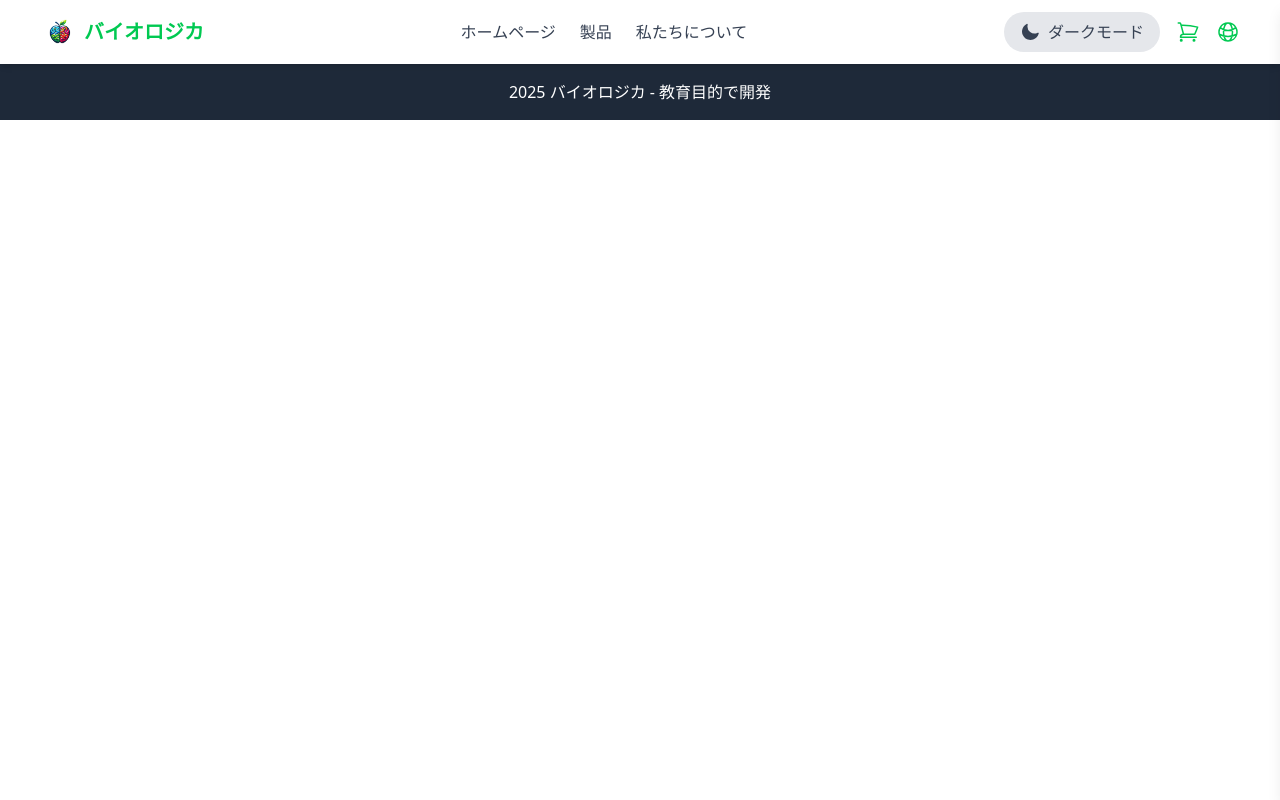
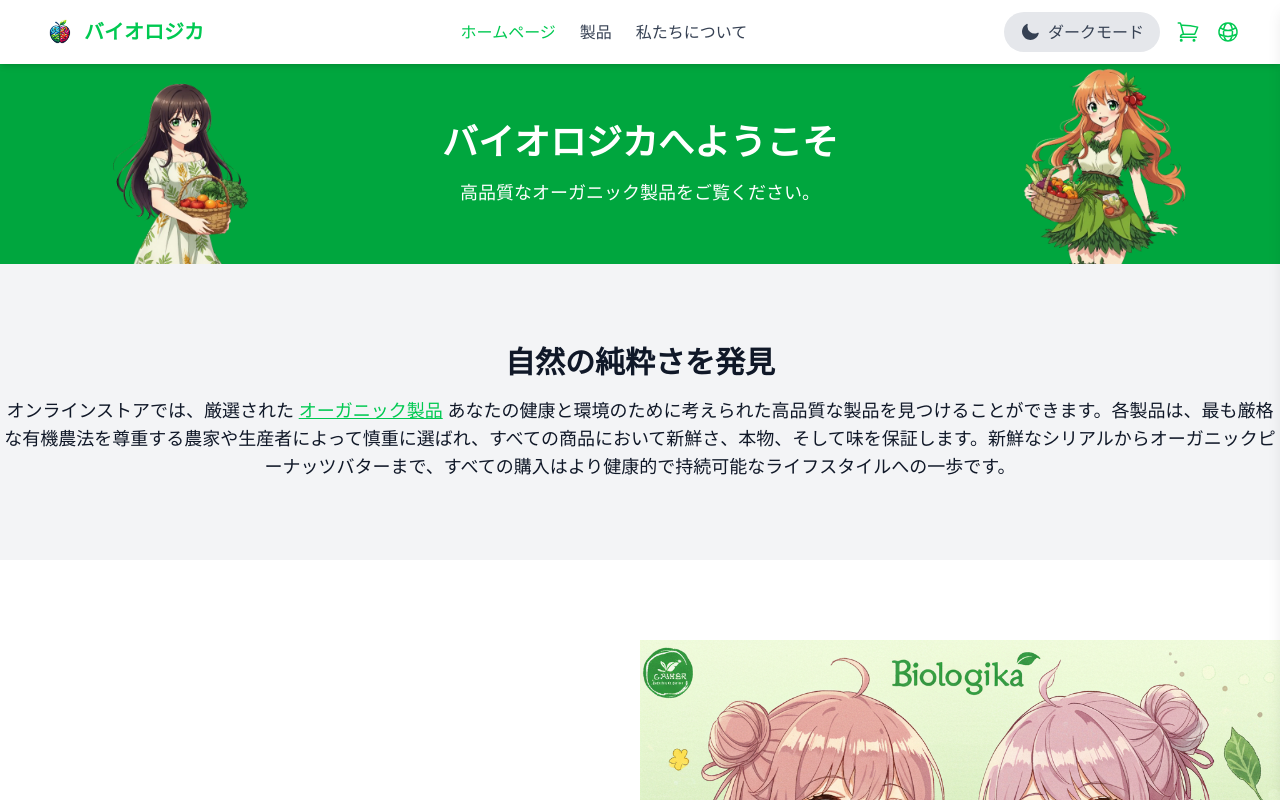
Before and after one commit to ebrancati/Biologika-eCommerce, a React (Vite) app: page /ja/homepage in a window 1280 px wide. Shown: the top 800 px of the page. Built offline with nearby package versions, Linux system fonts and the light colour scheme.

Commit message:
Feat: change language using URL path instead of localStorage

```diff
--- a/src/App.tsx
+++ b/src/App.tsx
@@ -1,5 +1,5 @@
 import { useState, useEffect } from 'react';
-import { Routes, Route } from 'react-router-dom';
+import { Routes, Route, useLocation, useNavigate } from 'react-router-dom';
 import ProductsPage from './pages/ProductsPage';
 import HomePage from './pages/HomePage';
 import AboutUsPage from './pages/AboutUsPage';
@@ -9,10 +9,19 @@ import Footer from './components/Footer';
 function App() {
     const [cart, setCart] = useState<{ title: string; price: number }[]>([]);
     const [language, setLanguage] = useState(localStorage.getItem('language') || 'ja');
+    const location = useLocation();
+    const navigate = useNavigate();
 
     useEffect(() => {
-        localStorage.setItem('language', language);
-    }, [language]);
+        const pathLanguage = location.pathname.split('/')[1];
+
+        if (pathLanguage === 'it' || pathLanguage === 'ja') {
+            setLanguage(pathLanguage);
+        } else if (location.pathname == '/') {
+            setLanguage('ja');
+            navigate(`/ja/homepage`);
+        }
+    }, [location, navigate]);
 
     const addToCart = (product: { title: string; price: number }) => {
         setCart([...cart, product]);
@@ -37,9 +46,9 @@ function App() {
                 changeLanguage={changeLanguage}
             />
             <Routes>
-                <Route path="/" element={<HomePage language={language} />} />
-                <Route path="/prodotti" element={<ProductsPage language={language} addToCart={addToCart} />} />
-                <Route path="/chi-siamo" element={<AboutUsPage language={language} />} />
+                <Route path="/:language/homepage" element={<HomePage language={language} />} />
+                <Route path="/:language/products" element={<ProductsPage language={language} addToCart={addToCart} />} />
+                <Route path="/:language/about-us" element={<AboutUsPage language={language} />} />
             </Routes>
             <Footer language={language} />
         </>
--- a/src/components/Header.tsx
+++ b/src/components/Header.tsx
@@ -10,9 +10,9 @@ interface PageHeaderProps {
 
 const Header: React.FC<PageHeaderProps> = ({ title, subtitle }) => {
     const location = useLocation();
-    const isHomePage = location.pathname === '/';
-    const isProductsPage = location.pathname === '/prodotti';
-    const isAboutPage = location.pathname === '/chi-siamo';
+    const isHomePage = location.pathname === '/homepage';
+    const isProductsPage = location.pathname === '/products';
+    const isAboutPage = location.pathname === '/about-us';
 
     if (isAboutPage) {
         return (
--- a/src/components/Nav.tsx
+++ b/src/components/Nav.tsx
@@ -1,5 +1,5 @@
 import React, { useState, useRef, useEffect } from 'react';
-import { Link, useLocation } from 'react-router-dom';
+import { Link, useLocation, useNavigate } from 'react-router-dom';
 import DarkModeToggle from './DarkModeToggle.tsx';
 import CartSidebar from './CartSidebar.tsx';
 import { Translations } from '../types/translationTypes.ts';
@@ -17,9 +17,10 @@ interface NavProps {
 const Nav: React.FC<NavProps> = ({ cart, removeFromCart, language, changeLanguage }) => {
     const [isMobileMenuOpen, setIsMobileMenuOpen] = useState(false);
     const [isCartOpen, setIsCartOpen] = useState(false);
-    const location = useLocation();
     const [isLanguageMenuOpen, setIsLanguageMenuOpen] = useState(false);
     const languageMenuRef = useRef<HTMLDivElement>(null);
+    const location = useLocation();
+    const navigate = useNavigate();
 
     const toggleMobileMenu = () => {
         setIsMobileMenuOpen(!isMobileMenuOpen);
@@ -36,7 +37,11 @@ const Nav: React.FC<NavProps> = ({ cart, removeFromCart, language, changeLanguag
     const changeLanguageFromMenu = (lang: string) => {
         changeLanguage(lang);
         setIsLanguageMenuOpen(false);
-        console.log(`Language changed to: ${lang}`);
+
+        const currentPath = location.pathname.split('/').slice(2).join('/');
+        navigate(`/${lang}/${currentPath || ''}`);
+
+        localStorage.setItem('language', lang);
     };
 
     const getTitle = () => {
@@ -47,13 +52,13 @@ const Nav: React.FC<NavProps> = ({ cart, removeFromCart, language, changeLanguag
         const translations: Translations = {
             it: {
                 homepage: 'Homepage',
-                prodotti: 'Prodotti',
-                chiSiamo: 'Chi Siamo',
+                products: 'Prodotti',
+                aboutUs: 'Chi Siamo',
             },
             ja: {
                 homepage: 'ホームページ',
-                prodotti: '製品',
-                chiSiamo: '私たちについて',
+                products: '製品',
+                aboutUs: '私たちについて',
             },
         };
         return translations[language][key] || key;
@@ -92,22 +97,22 @@ const Nav: React.FC<NavProps> = ({ cart, removeFromCart, language, changeLanguag
                     </button>
                     <div className="hidden lg:flex space-x-6">
                         <Link
-                            to="/"
-                            className={location.pathname === '/' ? 'hover:underline' : 'text-gray-700 hover:underline dark:text-white'}
+                            to={`/${language}/homepage`}
+                            className={location.pathname === `/${language}/homepage` ? 'hover:underline' : 'text-gray-700 hover:underline dark:text-white'}
                         >
                             {getTranslatedText('homepage')}
                         </Link>
                         <Link
-                            to="/prodotti"
-                            className={location.pathname === '/prodotti' ? 'hover:underline' : 'text-gray-700 hover:underline dark:text-white'}
+                            to={`/${language}/products`}
+                            className={location.pathname === `/${language}/products` ? 'hover:underline' : 'text-gray-700 hover:underline dark:text-white'}
                         >
-                            {getTranslatedText('prodotti')}
+                            {getTranslatedText('products')}
                         </Link>
                         <Link
-                            to="/chi-siamo"
-                            className={location.pathname === '/chi-siamo' ? 'hover:underline' : 'text-gray-700 hover:underline dark:text-white'}
+                            to={`/${language}/about-us`}
+                            className={location.pathname === `/${language}/about-us` ? 'hover:underline' : 'text-gray-700 hover:underline dark:text-white'}
                         >
-                            {getTranslatedText('chiSiamo')}
+                            {getTranslatedText('aboutUs')}
                         </Link>
                     </div>
                     <div className="flex items-center relative">
@@ -146,22 +151,22 @@ const Nav: React.FC<NavProps> = ({ cart, removeFromCart, language, changeLanguag
                 <div className="container mx-auto px-0 py-3 text-green-500">
                     <div className="flex flex-col space-y-4 ml-5">
                         <Link
-                            to="/"
-                            className={location.pathname === '/' ? 'hover:underline' : 'text-gray-700 hover:underline dark:text-white'}
+                            to={`/${language}/homepage`}
+                            className={location.pathname === `/${language}/homepage` ? 'hover:underline' : 'text-gray-700 hover:underline dark:text-white'}
                         >
                             {getTranslatedText('homepage')}
                         </Link>
                         <Link
-                            to="/prodotti"
-                            className={location.pathname === '/prodotti' ? 'hover:underline' : 'text-gray-700 hover:underline dark:text-white'}
+                            to={`/${language}/products`}
+                            className={location.pathname === `/${language}/products` ? 'hover:underline' : 'text-gray-700 hover:underline dark:text-white'}
                         >
-                            {getTranslatedText('prodotti')}
+                            {getTranslatedText('products')}
                         </Link>
                         <Link
-                            to="/chi-siamo"
-                            className={location.pathname === '/chi-siamo' ? 'hover:underline' : 'text-gray-700 hover:underline dark:text-white'}
+                            to={`/${language}/about-us`}
+                            className={location.pathname === `/${language}/about-us` ? 'hover:underline' : 'text-gray-700 hover:underline dark:text-white'}
                         >
-                            {getTranslatedText('chiSiamo')}
+                            {getTranslatedText('about-us')}
                         </Link>
                     </div>
                 </div>
```
